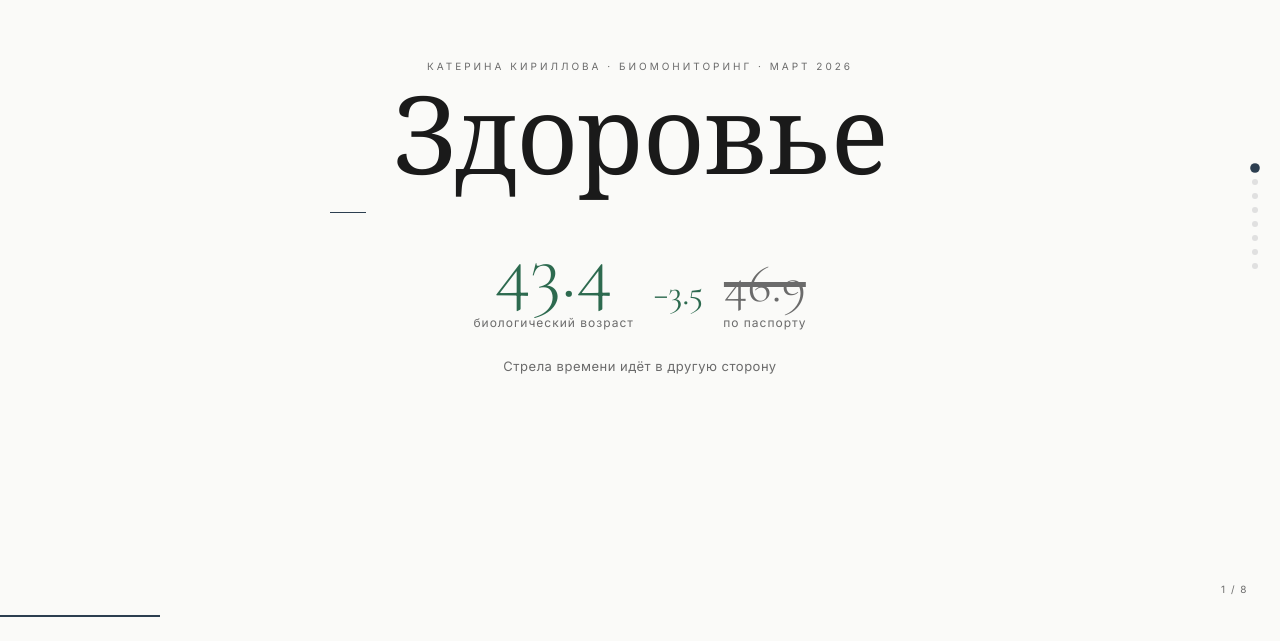
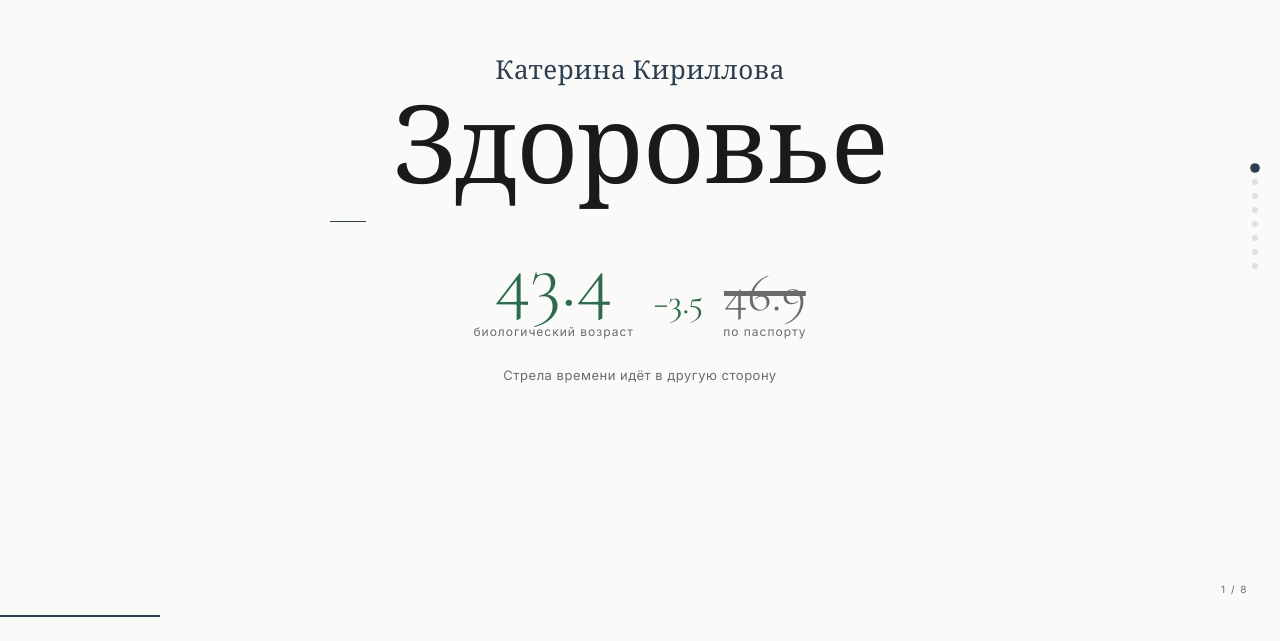
Before and after one commit to KatXTIX/one-pager-page, a website: page presentations/health-dashboard-mar-2026.html in a window 1280 px wide. Shown: the part 183-824 px from the top of the page. Drawn offline with nearby package versions, Linux system fonts and the light colour scheme.

Commit message:
fix: make author name visible on cover slide

```diff
--- a/presentations/health-dashboard-mar-2026.html
+++ b/presentations/health-dashboard-mar-2026.html
@@ -362,7 +362,7 @@ body { overflow-x: hidden; }
   <!-- SLIDE 1: COVER -->
   <div class="slide active" id="slide-1">
     <div class="content-narrow">
-      <div class="slide-label">Катерина Кириллова · биомониторинг · март 2026</div>
+      <div style="font-family: var(--font-heading); font-size: clamp(18px,3vw,26px); font-weight: 400; color: var(--accent); letter-spacing: 0.5px; margin-bottom: 8px;">Катерина Кириллова</div>
       <div style="font-family: var(--font-heading); font-size: clamp(60px,10vw,108px); font-weight: 300; line-height: 1.0; letter-spacing: -1px;">Здоровье</div>
       <div class="divider"></div>
       <div class="age-row" style="display: flex; align-items: flex-end; gap: 20px; justify-content: center; margin-top: 8px; flex-wrap: wrap;">
```
